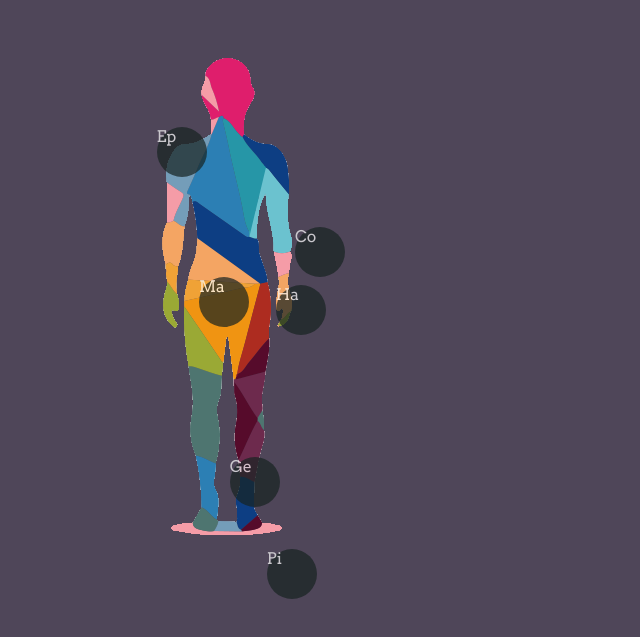
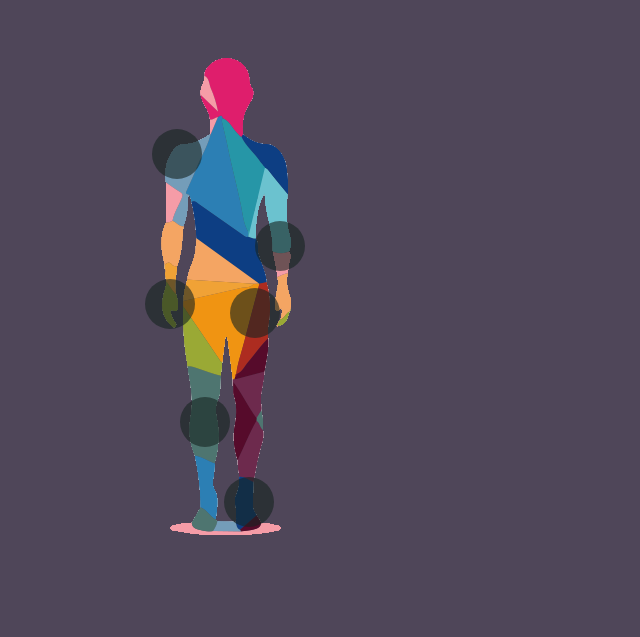
Before and after one commit to wallas938/Doctor-my-heart-hurts, a plain HTML site: page index.html in a window 1280 px wide. Shown: the part 93-730 px from the top of the page, without its empty margins (281-921 px from the left). Drawn offline with Linux system fonts and the light colour scheme.

Commit message:
Last update

```diff
--- a/index.html
+++ b/index.html
@@ -12,21 +12,24 @@
 
 <body>
     <main>
-        <h1>Le Corps Humain</h1>
+        <h1 id="titre">Le Corps Humain</h1>
         <section id="encyclopedie">
             <figure>
-                <span class="circles" id="shoulder">Ep</span>
-                <span class="circles" id="elbow">Co</span>
-                <span class="circles" id="hand">Ma</span>
-                <span class="circles" id="hips">Ha</span>
-                <span class="circles" id="knee">Ge</span>
-                <span class="circles" id="foot">Pi</span>
-                <img src="corp_humain.png" alt="image du corp humain">
+
+                <div class="block-circles">
+                    <div class="circles" id="shoulder"></div>
+                    <div class="circles" id="elbow"></div>
+                    <div class="circles" id="hand"></div>
+                    <div class="circles" id="thigh"></div>
+                    <div class="circles" id="knee"></div>
+                    <div class="circles" id="foot"></div>
+                    <img src="corp_humain.png" alt="image du corp humain">
+                </div>
             </figure>
             <div id="descrpition-window">
                 <p id="limb-field">
                 </p>
-                <p id="descrpition">
+                <p id="description">
                 </p>
             </div>
         </section>
--- a/styles.css
+++ b/styles.css
@@ -29,29 +29,38 @@ h1 {
 
 #encyclopedie {
     margin: 0 auto;
-    width: 20%;
-    height: 80%;
     display: flex;
     flex-direction: row;
     justify-content: center;
+    width: 500px;
+    height: 500px;
+    position: relative;
+}
+
+.block-circles {
+    text-align: end;
+    width: 138px;
+    height: 500px;
+    position: relative;
 }
 
 figure {
     margin-right: 8px;
+    width: 140px;
+    position: relative;
 }
 
 #descrpition-window {
-    height: inherit;
     display: flex;
     flex-direction: column;
     text-align: start;
     margin-left: 8px;
+    width: 250px;
+    max-height: 500px;
 }
 
-#descrpition {
+#description {
     color: floralwhite;
-    min-width: 250px;
-    max-height: 500px;
     overflow: auto;
 }
 
@@ -66,37 +75,43 @@ figure {
     width: 50px;
     background-color: #172321;
     border-radius: 50%;
-    opacity: 0.7;
+    opacity: 0.6;
     position: absolute;
 }
 
 #shoulder {
-    top: 220px;
+
+    top: 82px;
+    left: -4px;
 }
 
 #elbow {
-    top: 320px;
-    left: 45%;
+
+    top: 174px;
+    right: -11px;
 }
 
 #hand {
-    top: 370px;
-    left: 37.5%;
+    top: 232px;
+    left: -11px;
 }
 
-#hips {
-    top: 378px;
-    left: 43.5%;
+#thigh {
+    bottom: 209px;
+
+    left: 74px;
 }
 
 #knee {
-    bottom: 200px;
-    left: 39.9%;
+    bottom: 100px;
+
+    left: 24px;
 }
 
 #foot {
-    bottom: 108px;
-    left: 42.8%;
+    bottom: 20px;
+
+    left: 68px;
 }
 
 .red {
```
Also changed, not shown: script.js (+12 -7 lines).
